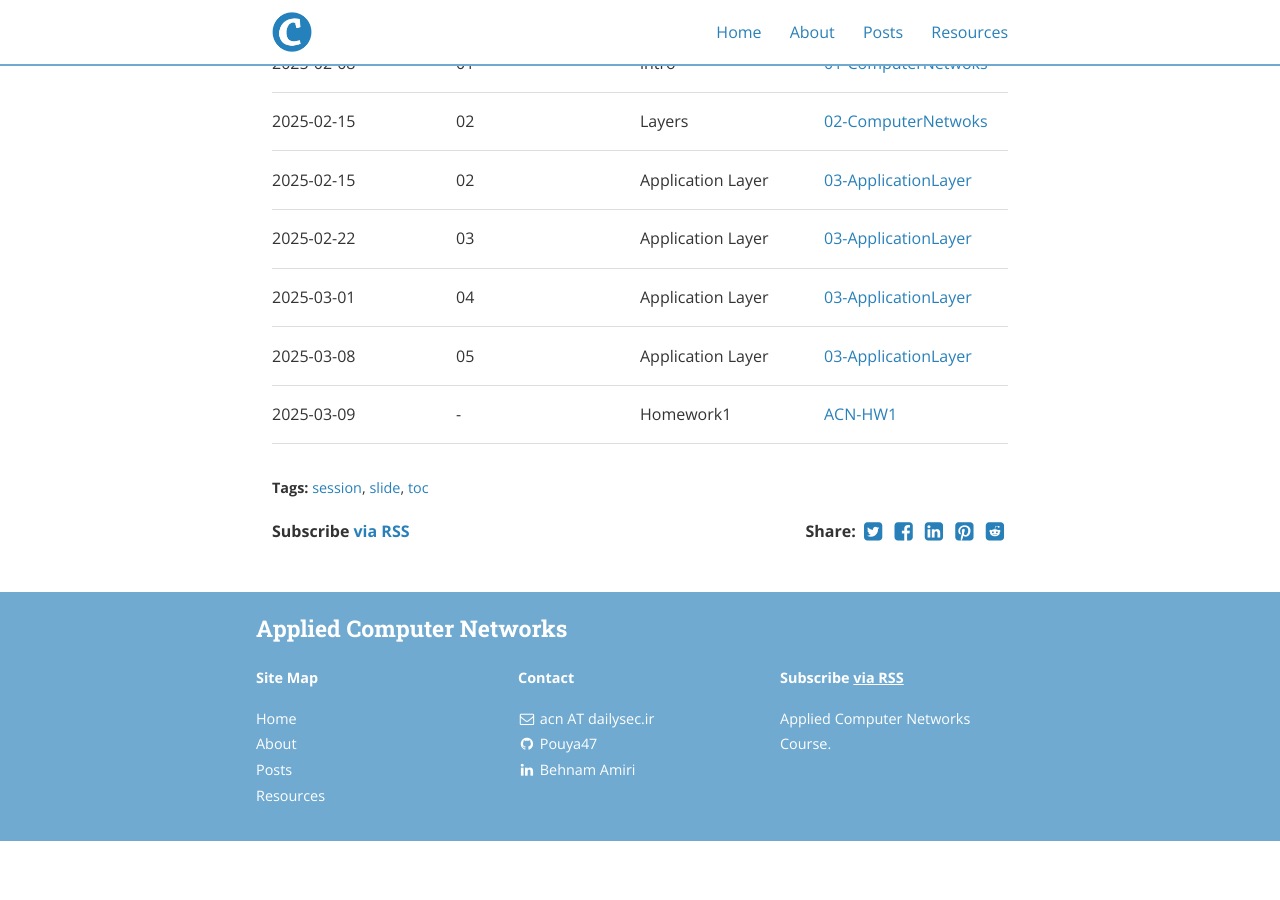
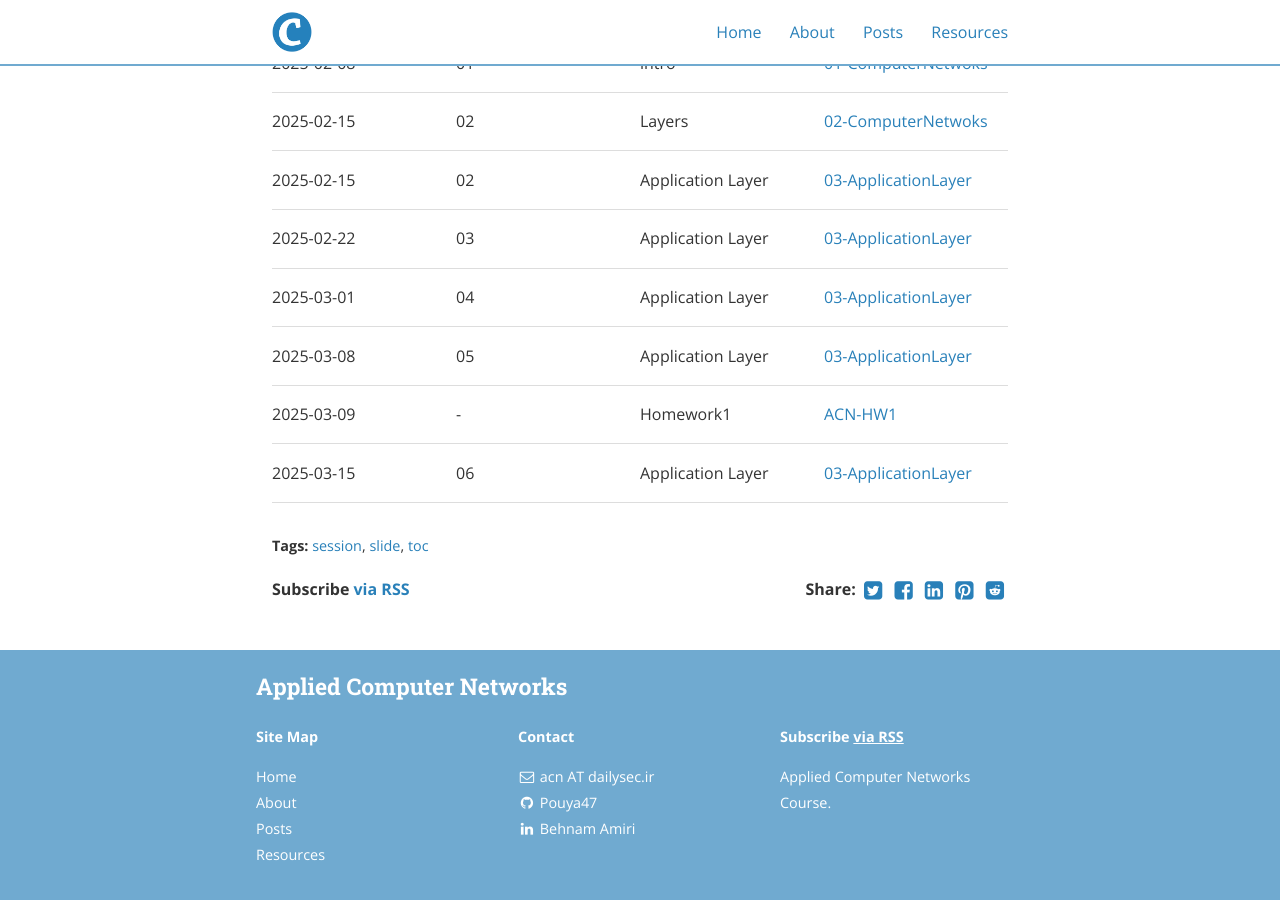
Before and after one commit to aComputerNetworks/aComputerNetworks.github.io, a Jekyll site: the page built from _posts/2025-02-17-TOC.md, in a window 1280 px wide and 900 px high, scrolled down 705 px. Built offline with Jekyll 4.4.1, drawn with Linux system fonts in a browser that asks for light colours; nearby versions of some CDN libraries; before the commit the page ends 1546 px from its top, so only the background shows below that.

Commit message:
session 06

```diff
--- a/_posts/2025-02-17-TOC.md
+++ b/_posts/2025-02-17-TOC.md
@@ -21,3 +21,4 @@ You can download all session slides from the table below.
 | 2025-03-01 |   04  | Application Layer | [03-ApplicationLayer](/slides/03-ApplicationLayer.pptx) |
 | 2025-03-08 |   05  | Application Layer | [03-ApplicationLayer](/slides/03-ApplicationLayer.pptx) |
 | 2025-03-09 |   -  | Homework1 | [ACN-HW1](/slides/ACN-HW1.pdf) |
+| 2025-03-15 |   06  | Application Layer | [03-ApplicationLayer](/slides/03-ApplicationLayer.pptx) |
```
